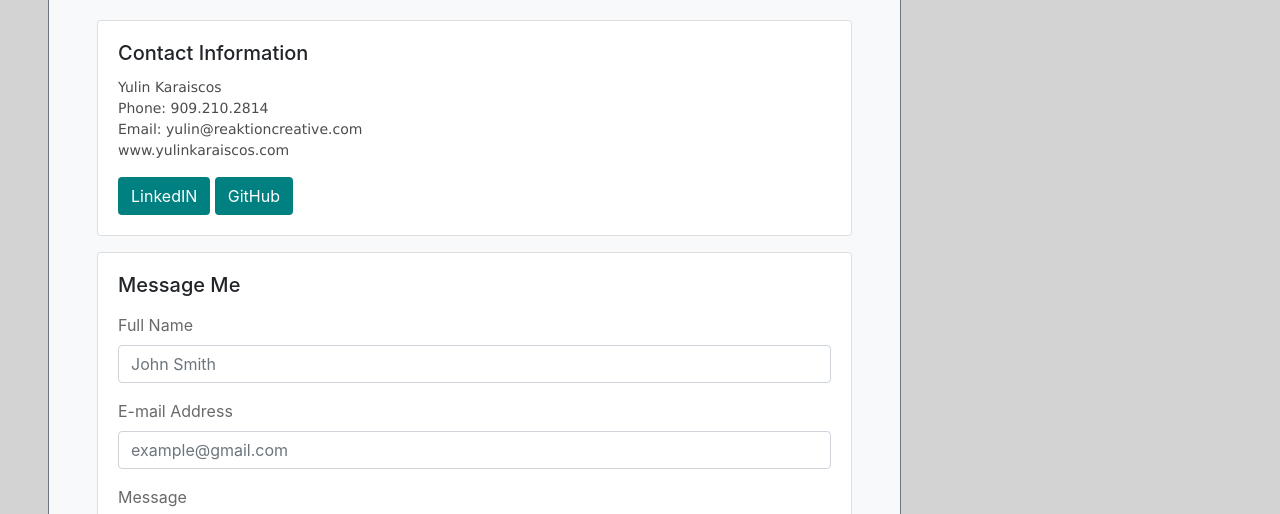
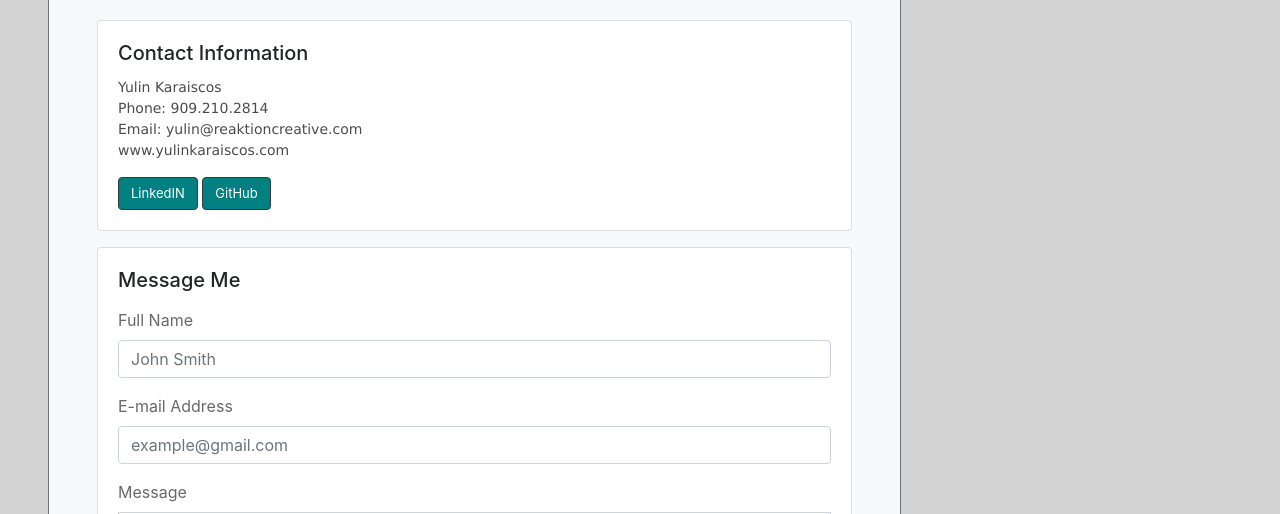
Before and after one commit to KarazKOS/Responsive-Portfolio, a plain HTML site: page contact.html in a window 1280 px wide. Shown: the part 214-728 px from the top of the page. Drawn offline with nearby package versions, Linux system fonts and the light colour scheme.

Commit message:
Update to css styling of buttons

```diff
--- a/contact.html
+++ b/contact.html
@@ -82,8 +82,8 @@
                 <p class="card-text">Phone: 909.210.2814</p>
                 <p class="card-text">Email: yulin@reaktioncreative.com</p>
                 <p class="card-text">www.yulinkaraiscos.com</p>
-                <a href="https://www.linkedin.com/in/yulinkaraiscos/" class="btn">LinkedIN</a>
-                <a href="https://github.com/KarazKOS" class="btn">GitHub</a>
+                <a href="https://www.linkedin.com/in/yulinkaraiscos/" class="btn btn-dark mt-3 text-sm">LinkedIN</a>
+                <a href="https://github.com/KarazKOS" class="btn btn-dark mt-3 text-sm">GitHub</a>
               </div>
             </div>
             <div class="card w-100% mt-3">
```
